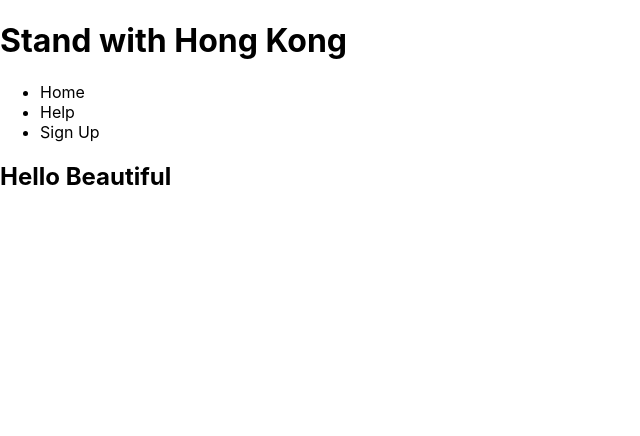
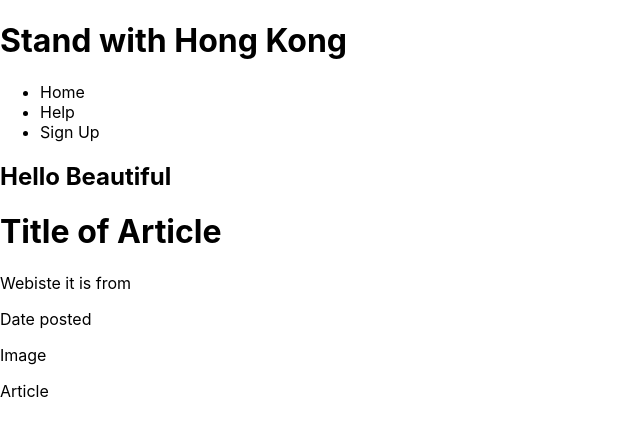
Before and after one commit to tiffdawn15/HK-Frontend, a React (Create React App) app in the folder hk/: page / in a window 1280 px wide. Shown: the top 436 px of the page, without its empty margins (0-640 px from the left). Built offline with nearby package versions, Linux system fonts and the light colour scheme.

Commit message:
I just figured out props real quick

```diff
--- a/hk/src/App.js
+++ b/hk/src/App.js
@@ -5,6 +5,7 @@ import React, { Component } from 'react';
 
 //Importing my components
 import Header from "./Header"
+import Article from "./Article"
 
 //Importing data - Remove this once the backend is working.
 // import HK from "./hk.json"
@@ -69,6 +70,7 @@ class App extends Component {
       <div className="App">
         <Header />
         <h2>Hello Beautiful </h2>
+        <Article {...articleData} />
 
       </div>
     )
```
